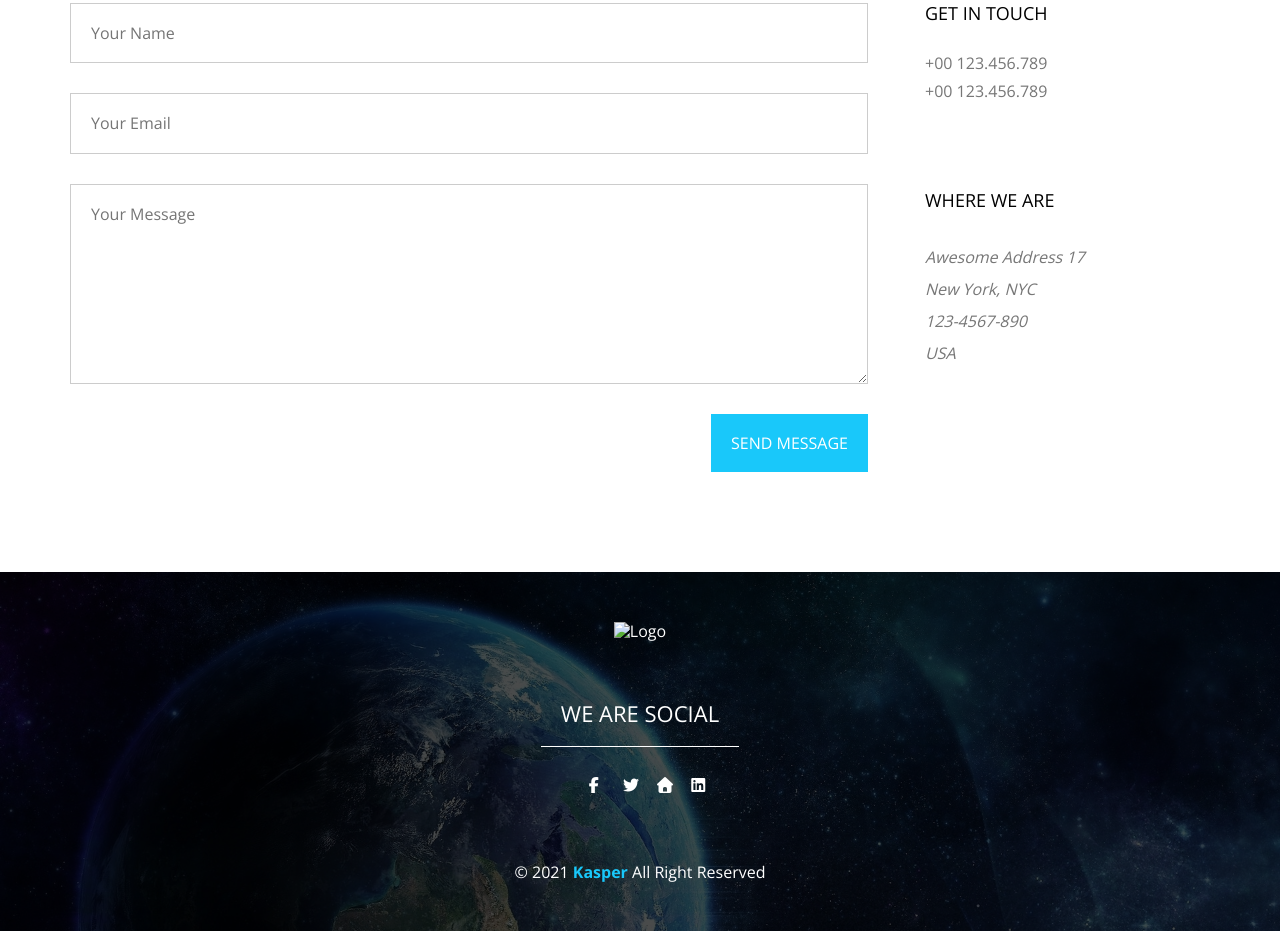
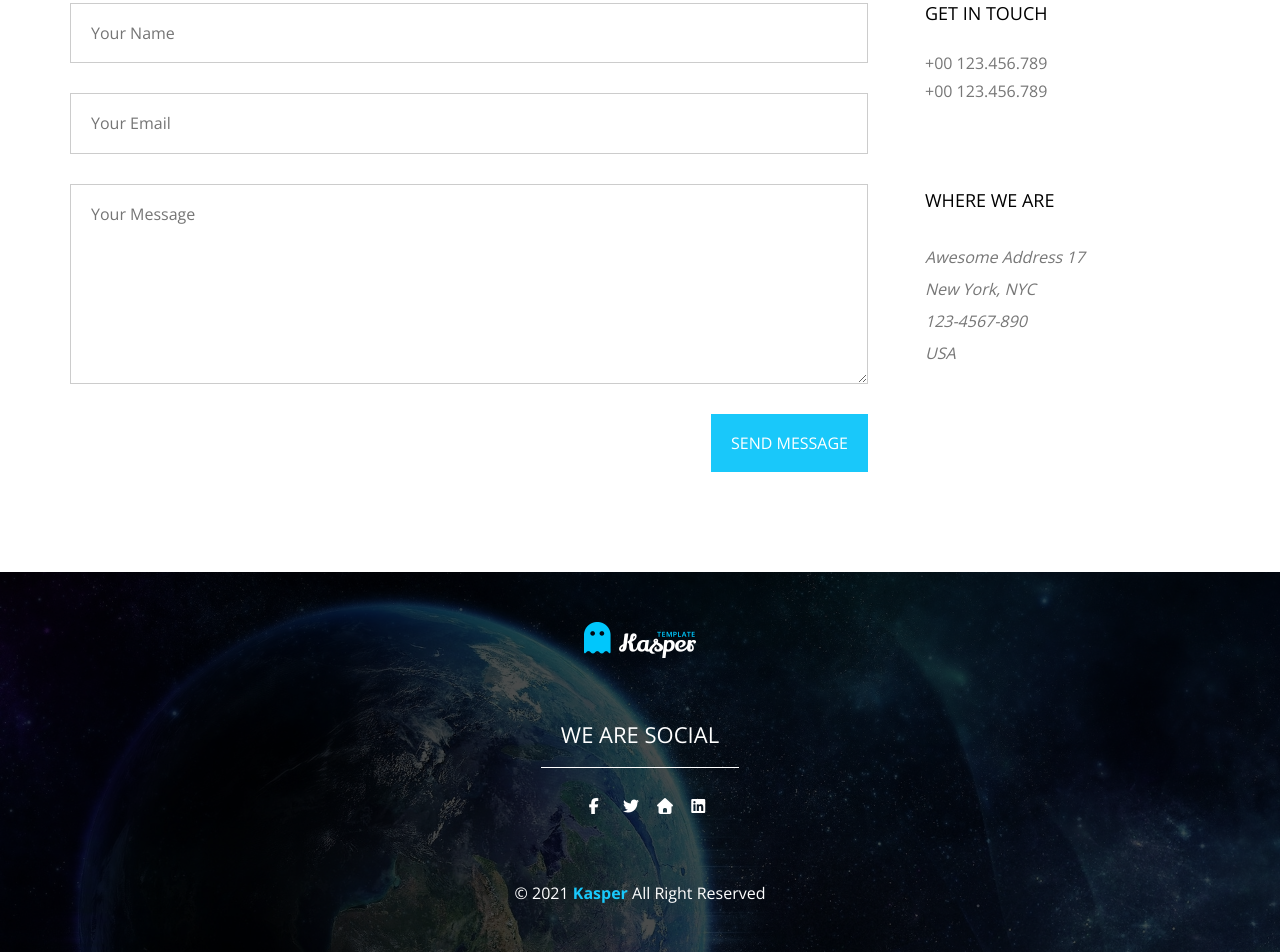
Before and after one commit to AdnanAlkrde/Kasper-Template-2-, a plain HTML site: page index.html in a window 1280 px wide. Shown: the part 8028-8980 px from the top of the page. Before the commit the page ends 8959 px from the top, so only its background shows below. Drawn offline with nearby package versions, Linux system fonts and the light colour scheme.

Commit message:
fix logo path

```diff
--- a/index.html
+++ b/index.html
@@ -461,7 +461,7 @@
     <!-- Start Footer -->
     <div class="footer">
       <div class="container">
-        <img decoding="async" src="../templat-2/image/logo.png" alt="Logo" />
+        <img decoding="async" src="image/logo.png" alt="logo" />
         <p>We Are Social</p>
         <div class="social-icons">
           <i class="fab fa-facebook-f"></i>
```
